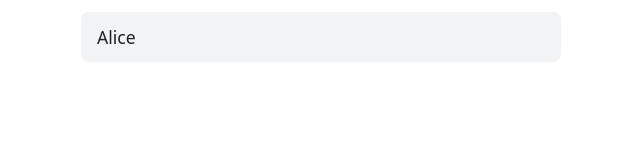
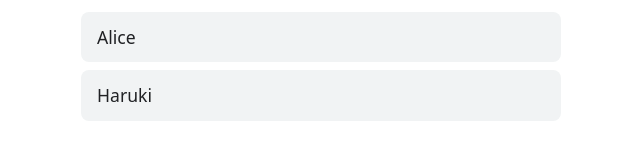
Before and after one commit to gdsc-osaka/react-example, a React (Vite) app: page / in a window 1280 px wide. Shown: the part 164-324 px from the top of the page, without its empty margins (319-959 px from the left). Built offline with nearby package versions, Linux system fonts and the light colour scheme.

Commit message:
feat: add <Haruki> to participats

```diff
--- a/src/App.jsx
+++ b/src/App.jsx
@@ -3,6 +3,7 @@ import './App.css'
 function App() {
   const participants = [
     'Alice',
+    'Haruki',
   ]
 
   return (
```
